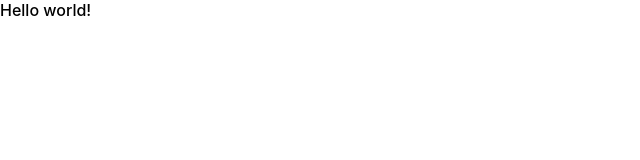
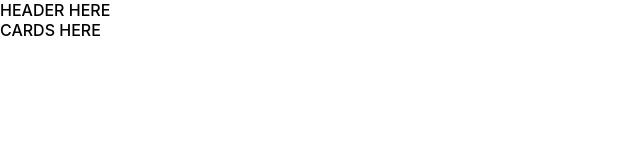
Before and after one commit to monello/coit-project1, a React (Create React App) app: page / in a window 1280 px wide. Shown: the top 160 px of the page, without its empty margins (0-640 px from the left). Built offline with nearby package versions, Linux system fonts and the light colour scheme.

Commit message:
feat: replace dummy route with the app component

```diff
--- a/src/App.tsx
+++ b/src/App.tsx
@@ -1,7 +1,12 @@
 import "./App.css";
 
 function App() {
-    return <div>App</div>;
+    return (
+        <div>
+            <div>HEADER HERE</div>
+            <div>CARDS HERE</div>
+        </div>
+    );
 }
 
 export default App;
--- a/src/index.tsx
+++ b/src/index.tsx
@@ -1,12 +1,15 @@
 import React from "react";
 import ReactDOM from "react-dom/client";
 import { createBrowserRouter, RouterProvider } from "react-router-dom";
+
+import App from "./App";
+
 import "./index.css";
 
 const router = createBrowserRouter([
     {
         path: "/",
-        element: <div>Hello world!</div>,
+        element: <App />,
     },
 ]);
 
```
